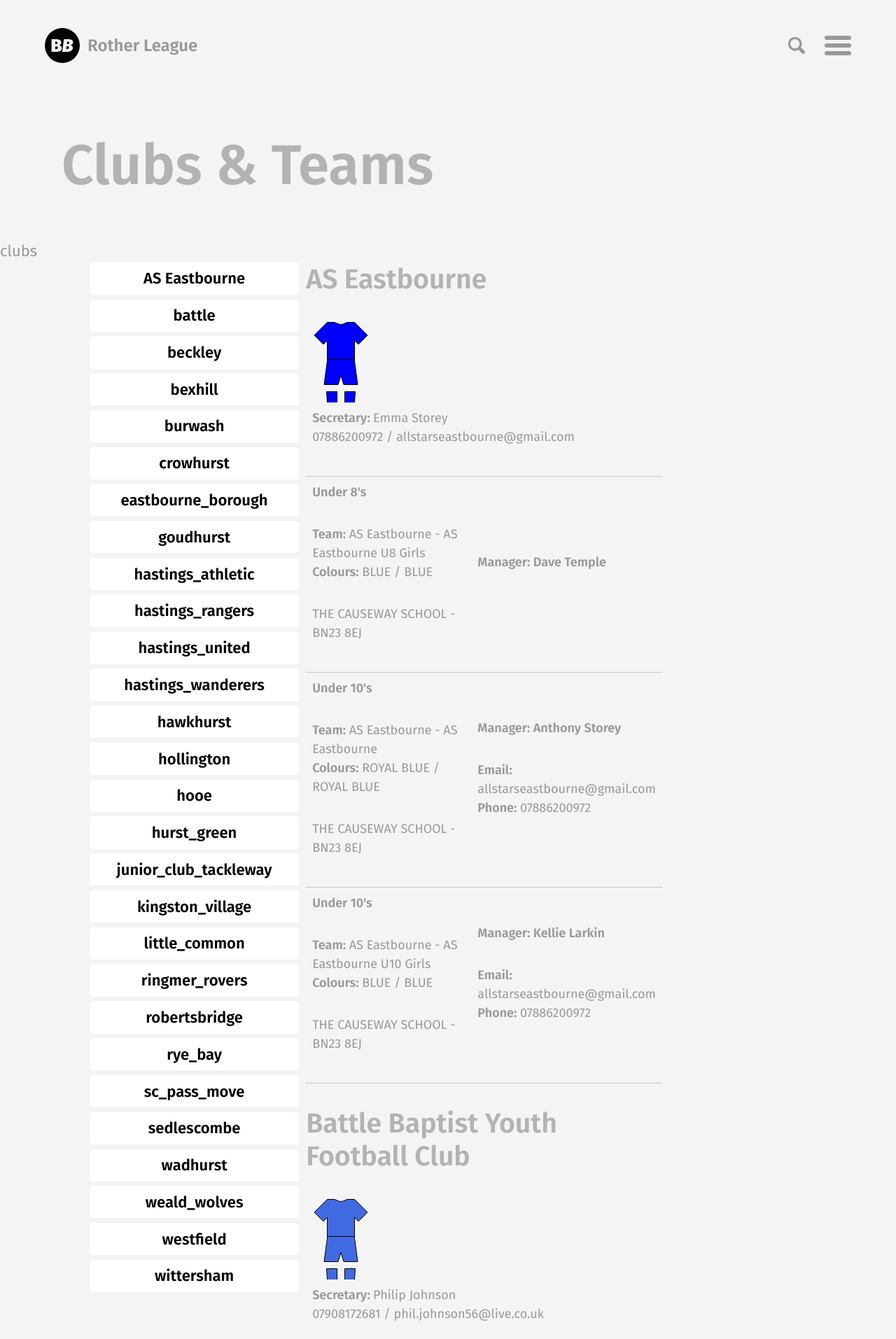
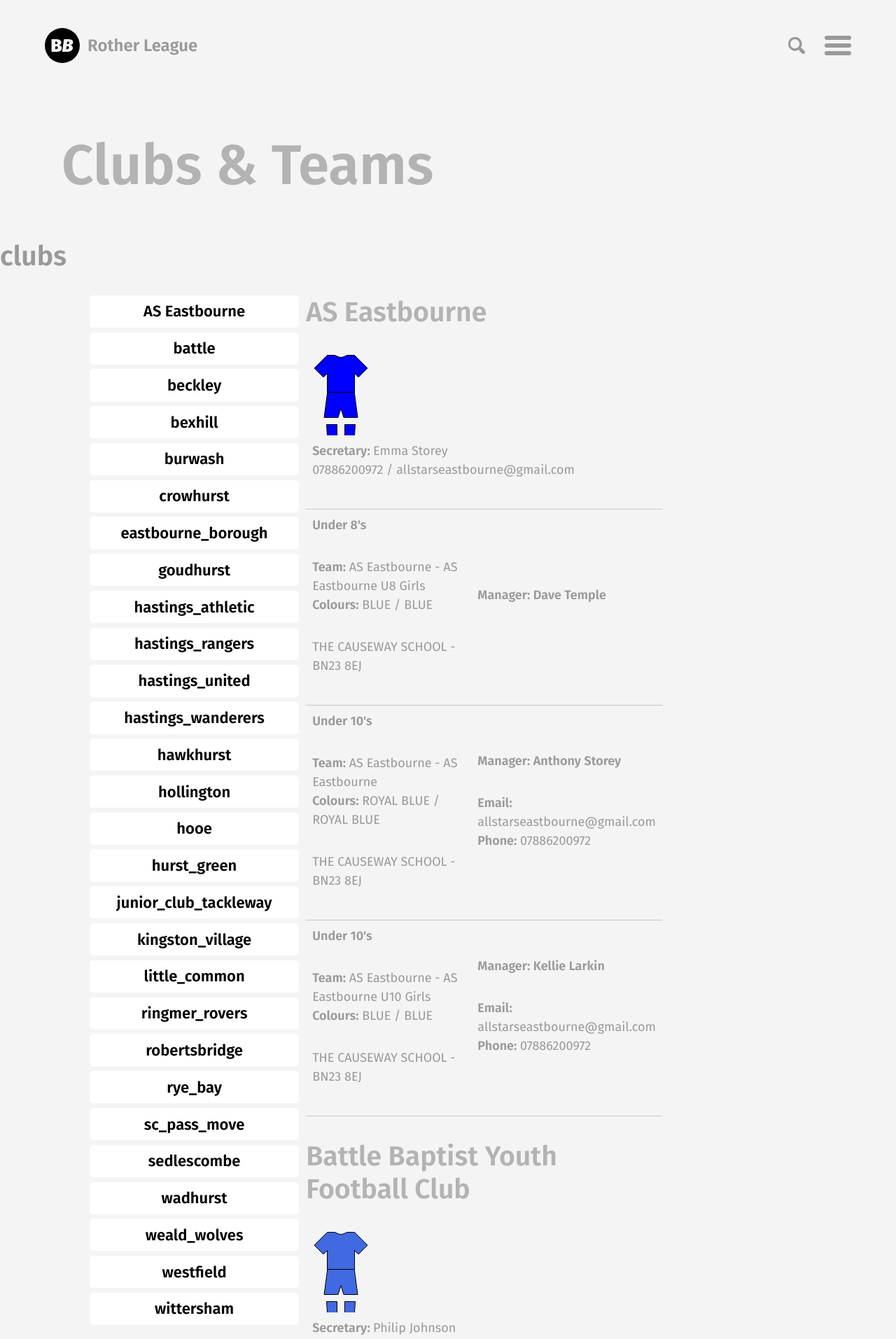
Before and after one commit to rotherleague/Rother, a Jekyll site: the page built from clubs.md, in a window 1280 px wide. Shown: the top 1913 px of the page at 70% size. Built offline with Jekyll 4.4.1, drawn with Linux system fonts in a browser that asks for light colours; nearby versions of some CDN libraries; library files that are not in the unit come from our copies; comment, search, counter and statistics services are not loaded; a style sheet for code colours, icons or effects is not loaded.

Commit message:
Update clubs.html

```diff
--- a/_layouts/clubs.html
+++ b/_layouts/clubs.html
@@ -4,7 +4,8 @@ layout: default
 
 {% include page-intro.html %}
 
-{{ page.layout }}
+<h2>{{ page.layout }}</h2>
+
 <main id="main" class="page-content page-menu" aria-label="Content">
   <div class="inner">
     <div class="entry-wrap">
```
